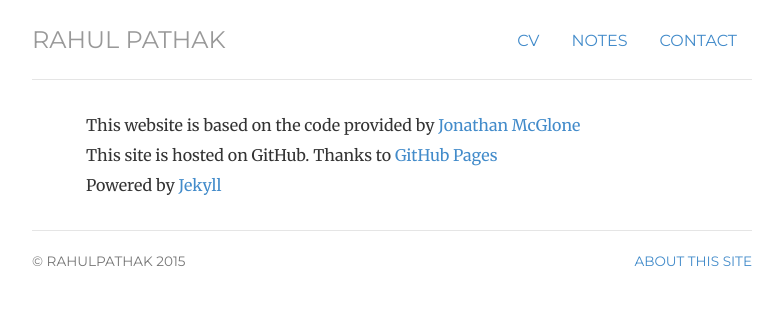
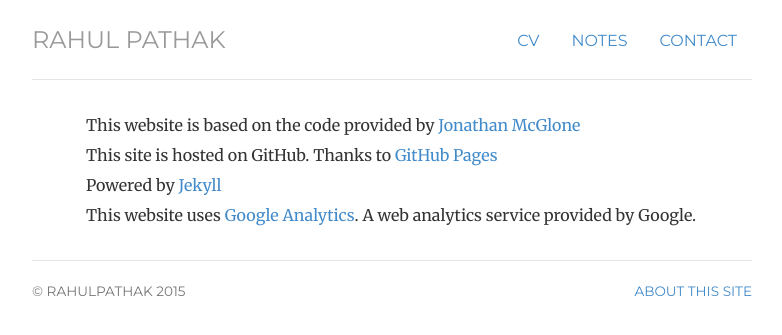
Before and after one commit to pathak-rahul/pathak-rahul.github.io, a Jekyll site: the page built from about/index.html, in a window 1280 px wide. Shown: the top 335 px of the page, without its empty margins (248-1030 px from the left). Built offline with Jekyll 4.4.1, drawn with Linux system fonts in a browser that asks for light colours.

Commit message:
Update index.html

```diff
--- a/about/index.html
+++ b/about/index.html
@@ -10,6 +10,8 @@ description: Credits and information about the website pathak-rahul.github.io, t
         <li> This website is based on the code provided by <a href="http://jmcglone.com" title="ZkySky Design">Jonathan McGlone</a></li>
         <li> This site is hosted on GitHub. Thanks to <a href="http://pages.github.com/" title="GitHub Pages">GitHub Pages</a></li>
         <li> Powered by <a href="http://jekyllrb.com/" title="Jekyll">Jekyll</a></li>
+        <li> This website uses <a href="http://www.google.com/analytics/" title ="Google Analytics">Google Analytics</a>. A web analytics service provided by Google.</li>
+
       </ul>
 
   </div>
```
